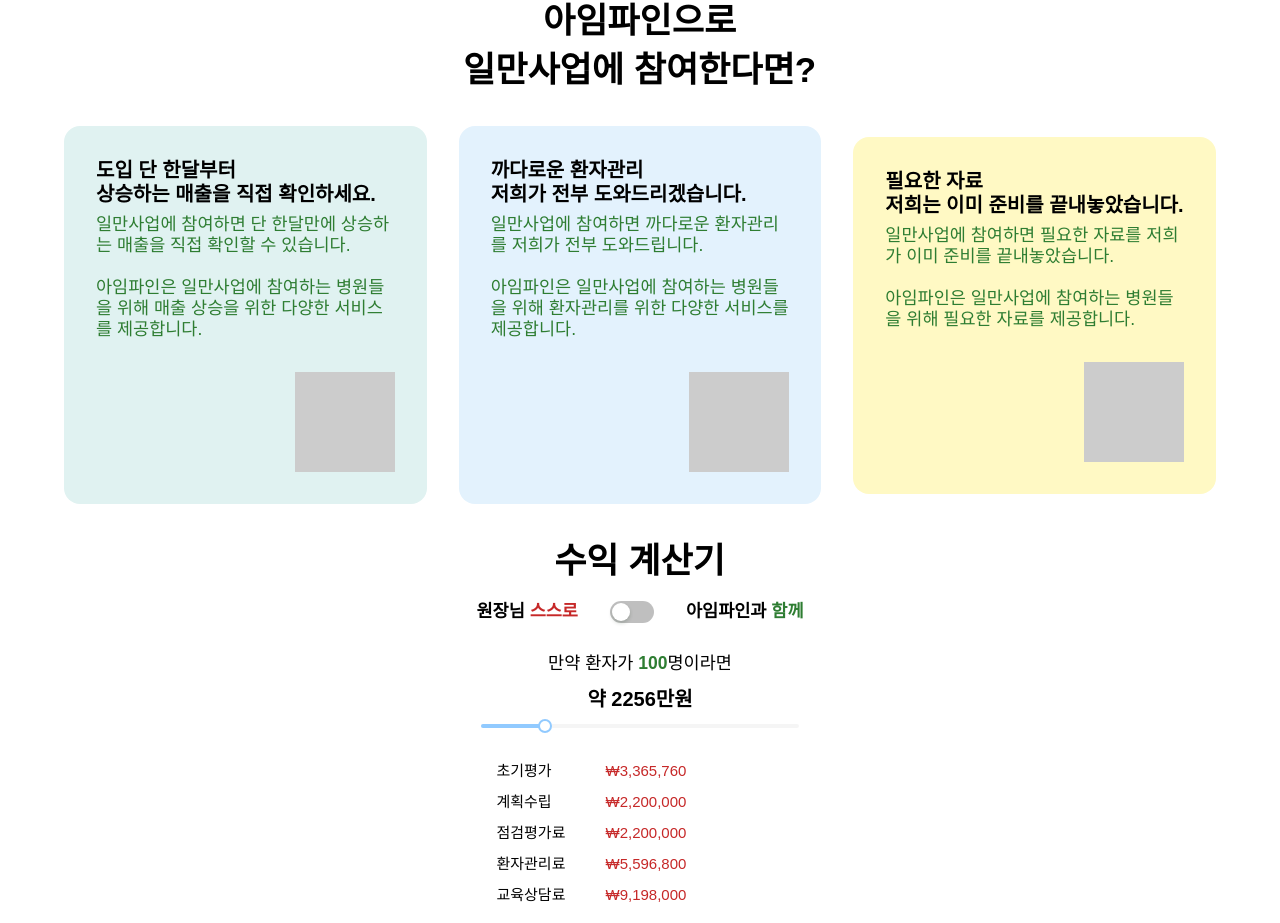
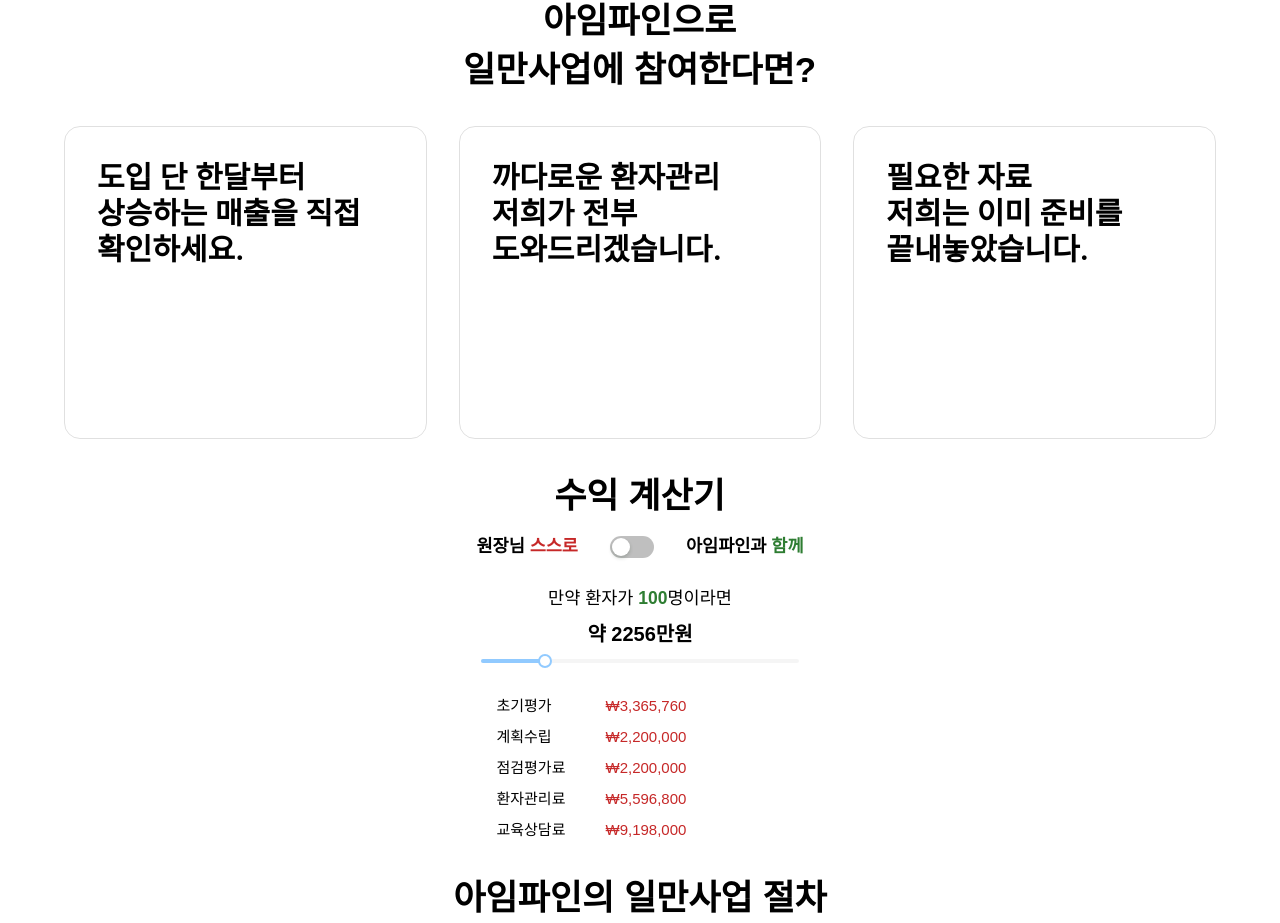
Before and after one commit to Leonamin/ilman-business, a Nuxt app: page / in a window 1280 px wide. Shown: the part 1116-2039 px from the top of the page. Built offline with nearby package versions, Linux system fonts and the light colour scheme; a web font is replaced by a local one.

Commit message:
# ADD - 기능 카드 호버링 시 글자 표시 구현

```diff
--- a/components/introduction/0_components/FeatureCard.vue
+++ b/components/introduction/0_components/FeatureCard.vue
@@ -1,49 +1,27 @@
 <script setup lang="ts">
 
 import type {FeatureModel} from "~/models/FeatureModel";
-import {type CardPreset, cardPresets} from "~/style/button/card/CardPreset";
 
 const props = defineProps<{
   feature: FeatureModel;
-  preset?: CardPreset;
 }>();
-
-const cssCardStyle = [
-  'card',
-  'outer'
-]
-const cardStyle = computed(() => cardPresets[props.preset || 'white']);
 
 </script>
 
 <template>
-  <div :class="[...cssCardStyle, cardStyle]">
+  <div class="card">
     <div>
-      <p class="text-h5 text-semi-bold text-left spb-small text-line-break text-line-height-small">
+      <p class="title text-semi-bold text-left spb-small text-line-break text-line-height-small">
         {{ props.feature.title }}</p>
-      <p class="text-body1 text-medium text-left text-positive text-line-break text-line-height-small">
+      <p class="description text-medium text-left text-positive text-line-break text-line-height-small">
         {{ props.feature.description }}</p>
     </div>
     <div class="spacer"></div>
-    <div class="bottom">
-      <div style="width:100px; height:100px; background-color: #cccccc">
-
-      </div>
-    </div>
-    <!--    image icon-->
   </div>
 
 </template>
 
 <style scoped>
-.outer {
-  display: flex;
-  flex-direction: column;
-  justify-content: flex-start;
-  align-items: flex-start;
-  gap: 16px;
-}
-
 .spacer {
   flex: 1;
 }
@@ -52,9 +30,38 @@ const cardStyle = computed(() => cardPresets[props.preset || 'white']);
   padding: var(--padding-large);
   border-radius: 16px;
   aspect-ratio: 1.2;
+  display: flex;
+  flex-direction: column;
+  justify-content: flex-start;
+  align-items: flex-start;
+  gap: 16px;
+  overflow: hidden;
+  border: solid 1px var(--color-border-primary);
 }
 
 .bottom {
   margin-left: auto
 }
+
+.title {
+  font-size: var(--font-size-h3);
+  white-space: pre-line;
+  word-break: keep-all;
+  word-wrap: break-word;
+  transition: visibility 0s, font-size 0.5s;
+}
+
+.description {
+  opacity: 0;
+  font-size: var(--font-size-body1);
+  transition: opacity 0.5s;
+}
+
+.card:hover .title {
+  font-size: var(--font-size-h5);
+}
+
+.card:hover .description {
+  opacity: 1;
+}
 </style>
--- a/components/introduction/page/Feature.vue
+++ b/components/introduction/page/Feature.vue
@@ -8,17 +8,17 @@ const features: FeatureModel[] = [
   {
     title: "도입 단 한달부터\n상승하는 매출을 직접 확인하세요.",
     description: "일만사업에 참여하면 단 한달만에 상승하는 매출을 직접 확인할 수 있습니다.\n\n아임파인은 일만사업에 참여하는 병원들을 위해 매출 상승을 위한 다양한 서비스를 제공합니다.",
-    preset: "green"
+    image: "~/assets/images/background/feature/background-money.jpg"
   },
   {
     title: "까다로운 환자관리\n저희가 전부 도와드리겠습니다.",
     description: "일만사업에 참여하면 까다로운 환자관리를 저희가 전부 도와드립니다.\n\n아임파인은 일만사업에 참여하는 병원들을 위해 환자관리를 위한 다양한 서비스를 제공합니다.",
-    preset: "blue"
+    image: "~/assets/images/background/feature/background-laptop.jpg"
   },
   {
     title: "필요한 자료\n저희는 이미 준비를 끝내놓았습니다.",
     description: "일만사업에 참여하면 필요한 자료를 저희가 이미 준비를 끝내놓았습니다.\n\n아임파인은 일만사업에 참여하는 병원들을 위해 필요한 자료를 제공합니다.",
-    preset: "yellow"
+    image: "~/assets/images/background/feature/background-document.jpg"
   }
 ]
 </script>
@@ -28,7 +28,8 @@ const features: FeatureModel[] = [
     <div class="explanation spb-large">
       <AnimatedElement>
         <h2 class="spb-large text-h2 text-bold">일만사업이란?</h2>
-        <h5 class="spb-large text-h5 text-medium ">일차병원 만성질환관리사업(이하 일만사업)은 만성질환(고혈압/당뇨병)을 가진 환자들의 건강 수명 증진을 위한 국민건강보험 공단의 사업입니다.</h5>
+        <h5 class="spb-large text-h5 text-medium ">일차병원 만성질환관리사업(이하 일만사업)은 만성질환(고혈압/당뇨병)을 가진 환자들의 건강 수명 증진을 위한 국민건강보험
+          공단의 사업입니다.</h5>
       </AnimatedElement>
 
       <SolidButton preset="primaryOutline" text="일만사업에 대해 더 알아보기"/>
@@ -40,9 +41,9 @@ const features: FeatureModel[] = [
       </AnimatedElement>
       <AnimatedElement :threshold=0.1>
         <div class="card-container spb-large">
-          <div class="flex-equal" v-for="feature in features" :key="feature.title">
-            <FeatureCard :feature="feature" :preset="feature.preset"/>
-          </div>
+          <FeatureCard
+              :feature="feature" :preset="feature.preset" class="flex-equal" v-for="feature in features"
+              :key="feature.title"/>
         </div>
       </AnimatedElement>
 
@@ -93,7 +94,7 @@ const features: FeatureModel[] = [
   display: flex;
   flex-direction: row;
   justify-content: center;
-  align-items: center;
+  align-items: stretch;
   width: 100%;
   gap: var(--padding-large);
 }
--- a/models/FeatureModel.ts
+++ b/models/FeatureModel.ts
@@ -3,5 +3,5 @@ import type {CardPreset} from "~/style/button/card/CardPreset";
 export interface FeatureModel {
     title: string;
     description: string;
-    preset?: CardPreset;
+    image?: string;
 }
```
